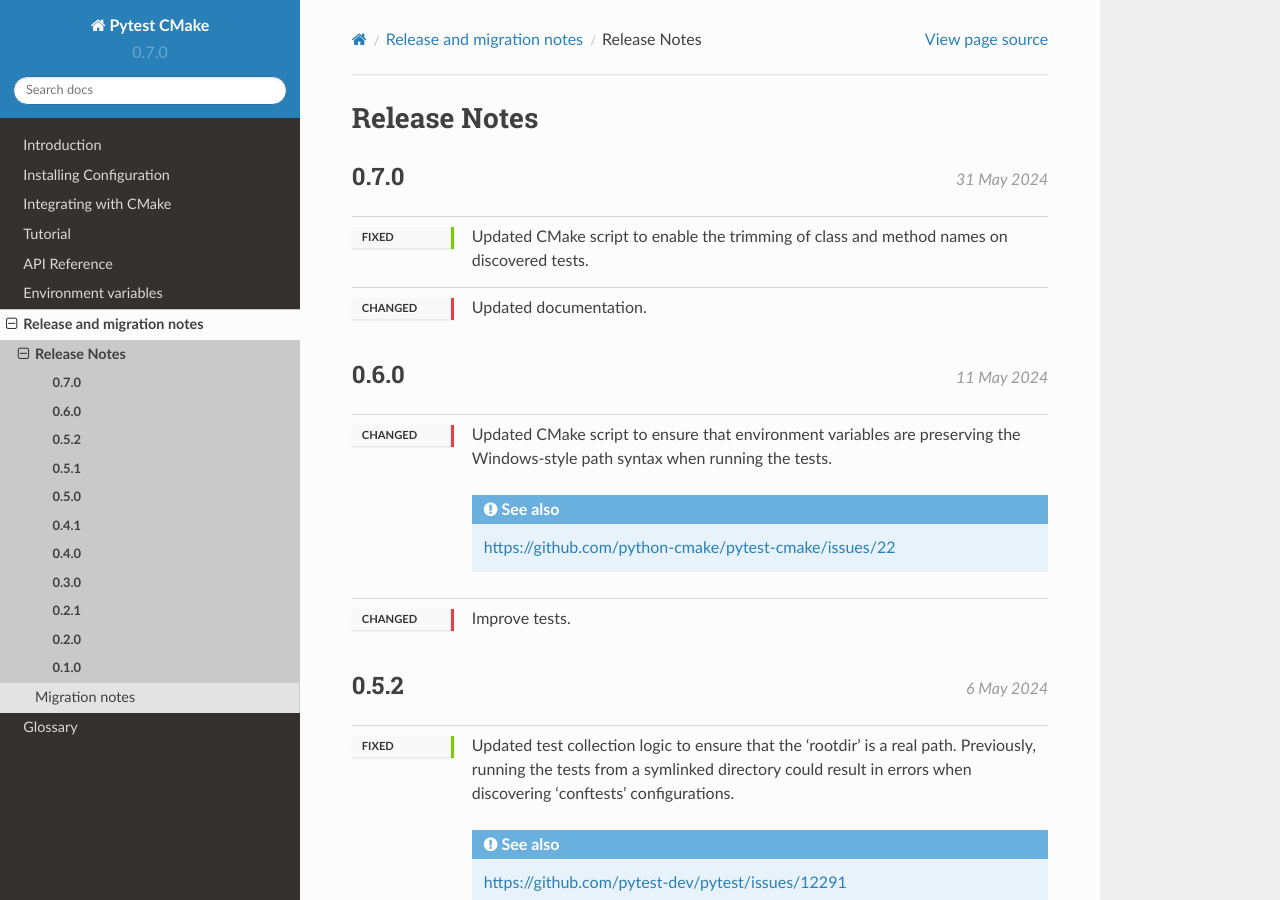
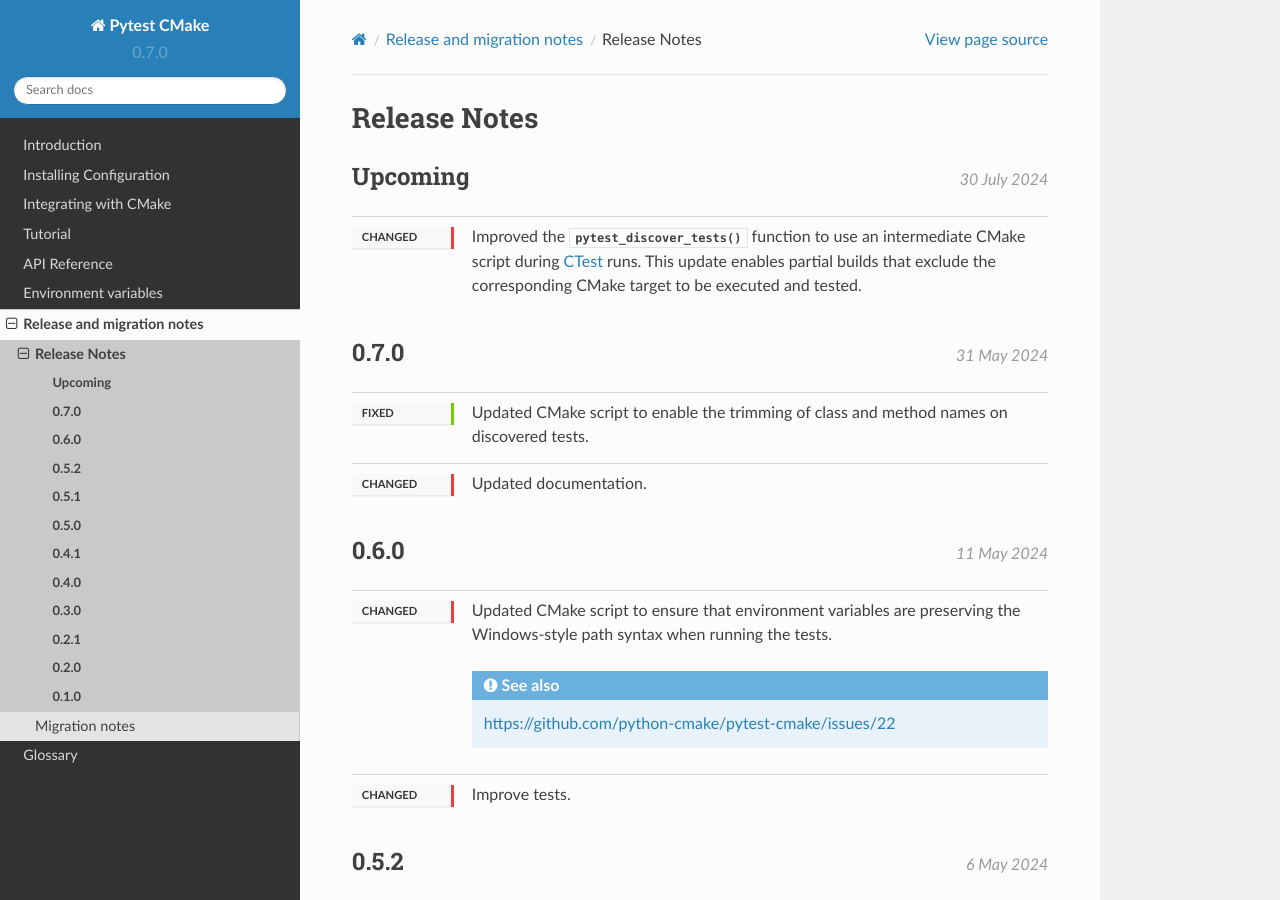
Before and after one commit to python-cmake/pytest-cmake, a Sphinx documentation site: the page built from doc/release/release_notes.rst, in a window 1280 px wide and 900 px high. Built offline with Sphinx 7.4.7 and the Read the Docs theme 2.0.0, drawn with Linux system fonts in a browser that asks for light colours.

Commit message:
Fix CTest errors during partial builds
Enables partial builds that exclude the CMake target produces by the
pytest_discover_tests function to be executed and tested.

```diff
--- a/doc/release/release_notes.rst
+++ b/doc/release/release_notes.rst
@@ -3,6 +3,15 @@
 *************
 Release Notes
 *************
+
+.. release:: Upcoming
+
+    .. change:: changed
+
+        Improved the :func:`pytest_discover_tests` function to use an
+        intermediate CMake script during :term:`CTest` runs. This update
+        enables partial builds that exclude the corresponding CMake target
+        to be executed and tested.
 
 .. release:: 0.7.0
     :date: 2024-05-31
```
Also changed, not shown: 4 other files.
